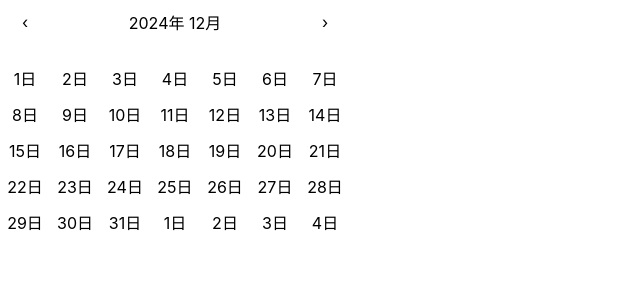
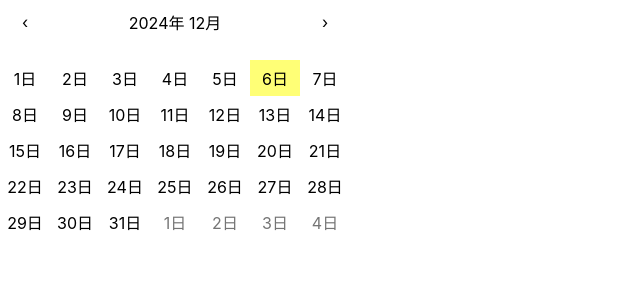
Before and after one commit to Chongfong/CUB-question, a React (Create React App) app in the folder task2/: page / in a window 1280 px wide. Shown: the top 300 px of the page, without its empty margins (0-640 px from the left). Built offline with nearby package versions, Linux system fonts and the light colour scheme.

Commit message:
feat: add selected

```diff
--- a/task2/src/components/DateRangePicker.css
+++ b/task2/src/components/DateRangePicker.css
@@ -33,6 +33,19 @@
   cursor: pointer;
 }
 
+.cell.selected {
+  background-color: #006edc;
+  color: white;
+}
+
+.cell:hover {
+  background-color: #e6e6e6;
+}
+
+.today {
+  background-color: #ffff76;
+}
+
 .icon {
   width: 44px;
   height: 44px;
@@ -45,3 +58,7 @@
 .icon:hover {
   background-color: #e6e6e6;
 }
+
+.light {
+  color: #757575;
+}
--- a/task2/src/components/DateRangePicker.jsx
+++ b/task2/src/components/DateRangePicker.jsx
@@ -8,6 +8,8 @@ import {
   addMonths,
   subMonths,
   endOfWeek,
+  isSameMonth,
+  isSameDay,
 } from "date-fns";
 import "./DateRangePicker.css";
 
@@ -64,16 +66,24 @@ const DateRangePicker = () => {
         formattedDate = format(day, dateFormat);
         const cloneDay = day;
 
+        const isSelectedStart = startDate && isSameDay(day, startDate);
+        const isSelectedEnd = endDate && isSameDay(day, endDate);
+        const isInRange =
+          startDate && endDate && day > startDate && day < endDate;
+
         days.push(
           <div
-            className={`col cell`}
+            className={`col cell ${isSameDay(day, new Date()) ? "today" : ""} ${
+              isSelectedStart ? "selected" : ""
+            } ${isSelectedEnd ? "selected" : ""} ${
+              isInRange ? "selected" : ""
+            } ${isSameMonth(day, monthStart) ? "" : "light"}`}
             key={format(day, "yyyy-MM-dd")}
             onClick={() => {
               handleDateClick(cloneDay);
             }}
           >
             <span>{formattedDate}日</span>
-            <span></span>
           </div>
         );
         day = addDays(day, 1);
```
